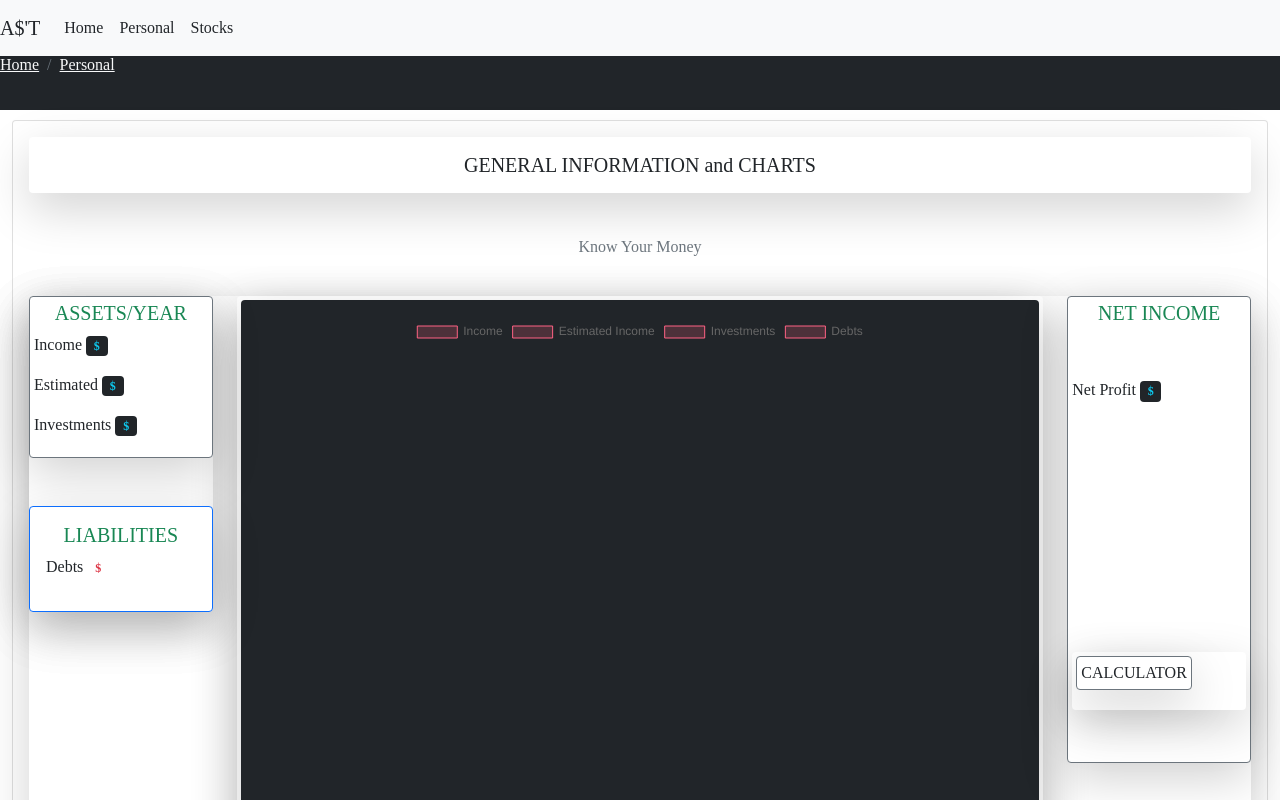
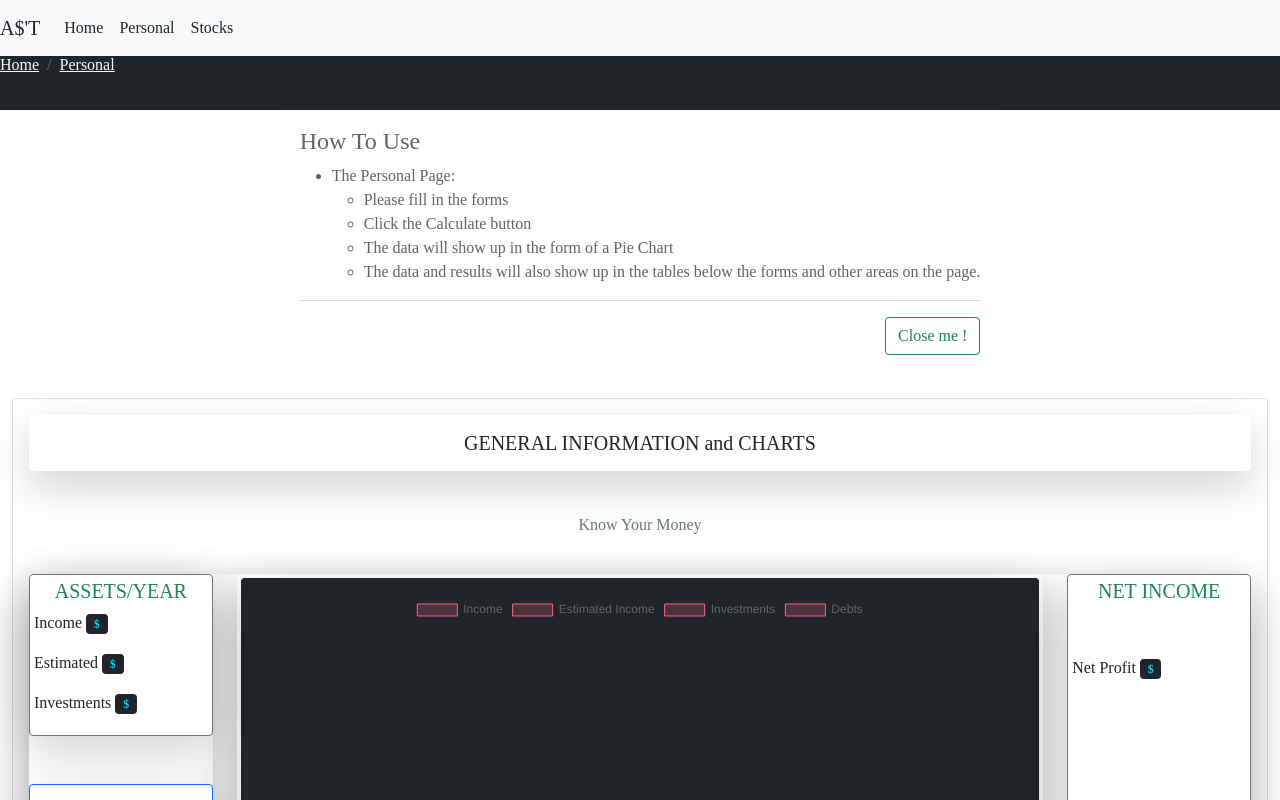
Before and after one commit to AlphaLaryBah/AST, a React (Create React App) app: page /Personal in a window 1280 px wide. Shown: the top 800 px of the page. Built offline with nearby package versions, Linux system fonts and the light colour scheme.

Commit message:
final all

```diff
--- a/src/components/Personal.js
+++ b/src/components/Personal.js
@@ -3,7 +3,8 @@ import { Link } from "react-router-dom";
 import Breadcrumb from "react-bootstrap/Breadcrumb";
 import PersonCard2 from "./personalpage/PersonCard2";
 import GeneralInfo from "./personalpage/GeneralInfo";
-import PersNavs from "./personalpage/PersNavs"
+import PersNavs from "./personalpage/PersNavs";
+import PersAlert from './personalpage/PersAlert';
 import "./personal.css";
 
 
@@ -21,7 +22,10 @@ function Personal() {
           </Breadcrumb>
           <hr />
         </div>
-      </div>
+    </div>
+    <div className="d-flex justify-content-center">
+      <PersAlert />
+    </div>
 
     <div className="container-fluid" style={{ marginTop: 10 }}>
       <div className="row">
--- a/src/components/Stocks.js
+++ b/src/components/Stocks.js
@@ -3,6 +3,7 @@ import { Link } from "react-router-dom";
 import Breadcrumb from "react-bootstrap/Breadcrumb";
 import StocksTabs from "./stockspage/StocksTabs";
 import StocksGeneral from "./stockspage/StocksGeneral";
+import StocAlert from './stockspage/StocAlert'
 import "./Stocks.css";
 
 function Stocks() {
@@ -10,6 +11,7 @@ function Stocks() {
     <div className="shadow-lg  mb-3 bg-white rounded">
       <div className="row" style={{ marginTop: 53 }}>
         <div className="col bg-dark">
+
           <Breadcrumb>
             <Breadcrumb.Item>
               <Link className="text-light" to="/home">Home</Link>
@@ -26,8 +28,12 @@ function Stocks() {
           <hr />
         </div>
       </div>
+      <div className="d-flex justify-content-center">
+        <StocAlert />
+      </div>
       <div className="container-fluid" style={{ marginTop: 10 }}>
         <div className="row">
+
           {/* <div className="col-sm-6 col-md-4 col-lg-2"> */}
 
 
--- /dev/null
+++ b/src/components/personalpage/PersAlert.js
@@ -0,0 +1,34 @@
+import React, { useState } from "react";
+import Button from "react-bootstrap/Button";
+import Alert from 'react-bootstrap/Alert'
+
+function PersAlert() {
+    const [show, setShow] = useState(true);
+
+    return (
+        <div className="">
+            <Alert show={show} variant="light">
+                <Alert.Heading>How To Use</Alert.Heading>
+                <ul>
+                        <li>The Personal Page: </li>
+                        <ul>
+                            <li>Please fill in the forms </li>
+                            <li>Click the Calculate button</li>
+                            <li>The data will show up in the form of a Pie Chart</li>
+                            <li>The data and results will also show up in the tables below the forms and other areas on the page.</li>
+                        </ul>
+                </ul>
+                <hr />
+                <div className="d-flex justify-content-end">
+                    <Button onClick={() => setShow(false)} variant="outline-success">
+                        Close me !
+                    </Button>
+                </div>
+            </Alert>
+
+            {!show && <Button onClick={() => setShow(true)} variant="outline-light">How to Use This Page. Click Here</Button>}
+        </div>
+    );
+}
+
+export default PersAlert;
--- /dev/null
+++ b/src/components/stockspage/StocAlert.js
@@ -0,0 +1,38 @@
+import React, {useState} from "react";
+import Button from "react-bootstrap/Button";
+
+
+import Alert from 'react-bootstrap/Alert'
+
+function StocAlert() {
+    const [show, setShow] =  useState(true);
+
+    return (
+        <div className="">
+            <Alert show={show} variant="light">
+                <Alert.Heading>How To Use</Alert.Heading>
+                <ul>
+                <li>The Stocks Page:</li>
+                <ul>
+                    <li>Please fill in the search inputs with a stock's symbol</li>
+                    <li>The first search input will pull up a chart of "Daily adjusted prices" of the stock from the beginning of the current year.</li>
+                    <li>The second search input will do some calculations</li>
+                    <li>Click on the "Income statement" button to see some of the calculations. </li>
+                    <li>The other results are visible on the page. </li>
+
+                    </ul>
+                </ul>
+                <hr />
+                <div className="d-flex justify-content-end">
+                    <Button onClick={() => setShow(false)} variant="outline-success">
+                        Close me !
+                    </Button>
+                </div>
+            </Alert>
+
+            {!show && <Button onClick={() => setShow(true)} variant="outline-light">How to Use This Page. Click Here</Button>}
+        </div>
+    );
+}
+
+export default StocAlert;
```
